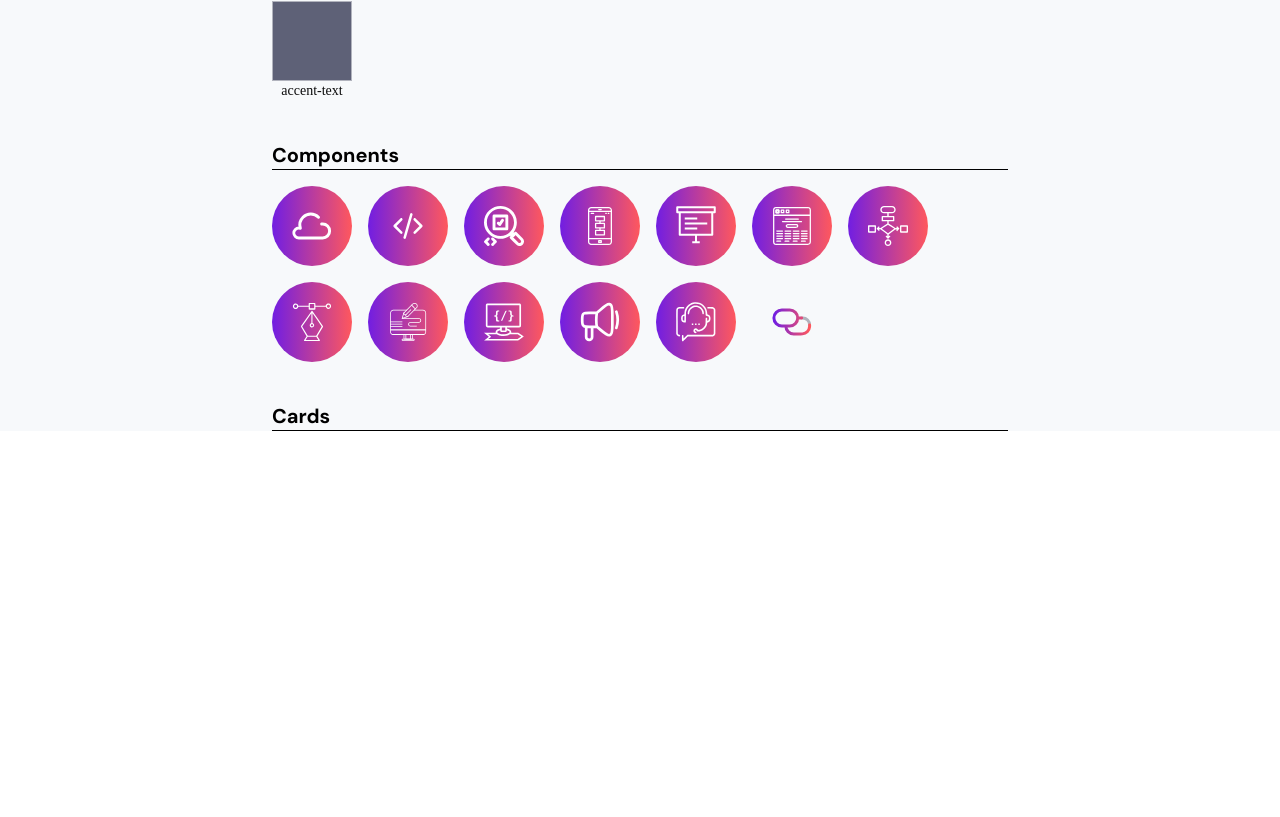
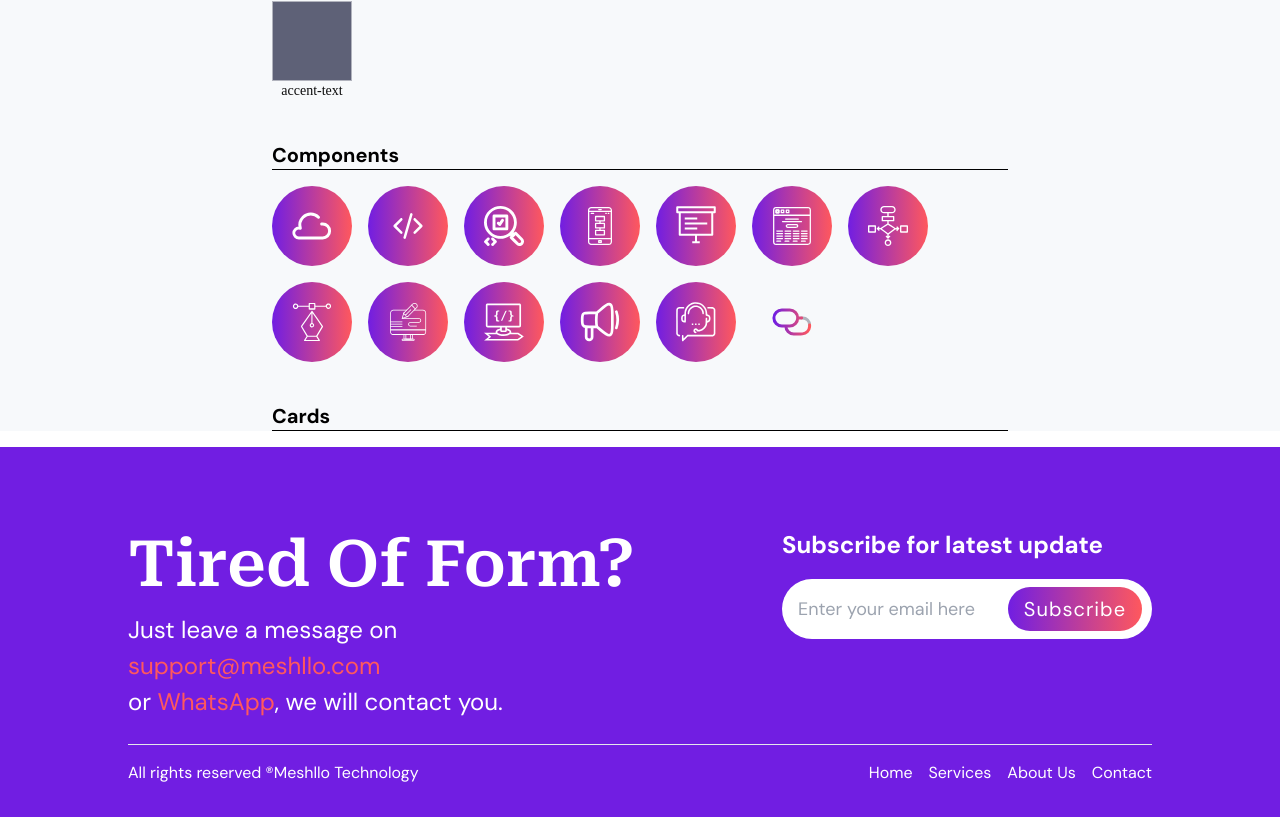
Before and after one commit to nazmuldipu/meshllo, a Next.js app: page / in a window 1280 px wide. Shown: the part 6054-6871 px from the top of the page. Before the commit the page ends 6501 px from the top, so only its background shows below. Built offline with nearby package versions, Linux system fonts and the light colour scheme.

Commit message:
footer updated

```diff
--- /dev/null
+++ b/src/components/molecules/ContentWrapper.tsx
@@ -0,0 +1,24 @@
+import { ReactNode } from "react";
+
+interface Props {
+  background?: string;
+  className?: string;
+  children: ReactNode;
+}
+const ContentWrapper = ({
+  background = "bg-white",
+  children,
+  className = "pt-10 md:pt-20 lg:pt-32 pb-24",
+}: Props) => {
+  return (
+    <section className={`${background}`}>
+      <div
+        className={`md:max-w-screen-sm lg:max-w-screen-md xl:max-w-screen-lg 2xl:max-w-screen-xl mx-4 md:mx-auto ${className}`}
+      >
+        {children}
+      </div>
+    </section>
+  );
+};
+
+export default ContentWrapper;
--- /dev/null
+++ b/src/components/molecules/subscribeForm.tsx
@@ -0,0 +1,28 @@
+import styles from "@/styles/styles.module.css";
+
+const SubscribeForm = () => {
+  return (
+    <div className="flex flex-col gap-2 lg:gap-4 text-center lg:text-left">
+      <h5 className={`${styles["meshllo__regular-text"]} !font-bold`}>
+        Subscribe for latest update
+      </h5>
+      <form className="relative">
+        <input
+          type="email"
+          id="subscribe-email"
+          className="w-full min-w-min p-2 md:p-3 xl:p-4 !pr-32 md:!pr-36 xl:pr-44 ps-6 text-base md:text-lg text-gray-900  rounded-full bg-white "
+          placeholder="Enter your email here"
+          required
+        />
+        <button
+          type="submit"
+          className="text-white absolute end-1.5 xl:end-2.5 bottom-1 xl:bottom-2 bg-meshllo hover:scale-105 transition-all font-normal tracking-wider rounded-full text-base md:text-lg xl:text-xl px-4 py-1 md:py-2"
+        >
+          Subscribe
+        </button>
+      </form>
+    </div>
+  );
+};
+
+export default SubscribeForm;
--- /dev/null
+++ b/src/components/templates/footer.tsx
@@ -0,0 +1,62 @@
+import Data from "@/data/data";
+import styles from "@/styles/styles.module.css";
+import ContentWrapper from "../molecules/ContentWrapper";
+import Link from "next/link";
+import SubscribeForm from "../molecules/subscribeForm";
+
+const Footer = () => {
+  const data = Data.footer;
+  const contact = Data.contact;
+  const nav = Data.navbar;
+  return (
+    <ContentWrapper
+      background="bg-primary text-white font-sans"
+      className="pt-10 md:pt-16 lg:pt-20 pb-4 "
+    >
+      <div className="grid lg:grid-cols-2 gap-6 lg:gap-1 pb-6 border-b">
+        <div className="text-center lg:text-left">
+          <h3 className={`${styles["meshllo__title"]} pb-2`}>{data.title}</h3>
+          <div className={styles["meshllo__regular-text"]}>
+            <span>
+              {data.subtitle}{" "}
+              <Link href={`mailto:${contact.email}`} className=" text-accent">
+                {contact.email}
+              </Link>
+              <br />
+              or{" "}
+              <Link
+                href={`https://wa.me/${contact.phone}`}
+                className=" text-accent"
+              >
+                WhatsApp
+              </Link>
+              {data.dialog}
+            </span>
+          </div>
+        </div>
+        <div className="flex justify-center lg:justify-end">
+          <SubscribeForm />
+        </div>
+      </div>
+      <div className="flex justify-between py-4">
+        <div className="text-center">{data.copyright}</div>
+        <div className="">
+          <ul className="flex gap-4">
+            {nav.links.map((link, index) => (
+              <li key={index}>
+                <Link
+                  href={link.href}
+                  className=" text-white hover:text-accent"
+                >
+                  {link.name}
+                </Link>
+              </li>
+            ))}
+          </ul>
+        </div>
+      </div>
+    </ContentWrapper>
+  );
+};
+
+export default Footer;
--- a/src/data/data.tsx
+++ b/src/data/data.tsx
@@ -1,4 +1,25 @@
 const Data = {
+  navbar: {
+    logo: "Meshllo",
+    links: [
+      {
+        name: "Home",
+        href: "/",
+      },
+      {
+        name: "Services",
+        href: "/services",
+      },
+      {
+        name: "About Us",
+        href: "/about",
+      },
+      {
+        name: "Contact",
+        href: "/contact",
+      },
+    ],
+  },
   engagement: {
     title: "How Meshllo Works",
     subtitle: "Our Engagement Model",
@@ -117,6 +138,21 @@ const Data = {
       data: [],
     },
   },
+  footer: {
+    title: "Tired Of Form?",
+    subtitle: "Just leave a message on",
+    copyright: "All rights reserved ®Meshllo Technology",
+    dialog: ", we will contact you.",
+    content: {
+      header: "",
+      data: [],
+    },
+  },
+
+  contact: {
+    email: "support@meshllo.com",
+    phone: "+8801912239643",
+  },
 };
 
 export default Data;
--- a/src/pages/index.tsx
+++ b/src/pages/index.tsx
@@ -4,6 +4,7 @@ import Hero from "@/components/templates/hero";
 import Engagement from "@/components/templates/engagement";
 import Services from "@/components/templates/services";
 import AboutUs from "@/components/templates/aboutUs";
+import Footer from "@/components/templates/footer";
 
 export default function Home() {
   return (
@@ -16,6 +17,7 @@ export default function Home() {
       <div className="bg-secondary">
         <Atoms />
       </div>
+      <Footer />
     </article>
   );
 }
--- a/src/styles/styles.module.css
+++ b/src/styles/styles.module.css
@@ -135,3 +135,43 @@
     max-width: 550px;
   }
 }
+
+/* ------------ Footer ------------- */
+.meshllo__title {
+  font-family: var(--font-roboto-serif);
+  font-size: 24px;
+  line-height: 120%;
+  font-weight: 600;
+  letter-spacing: 0em;
+}
+.meshllo__regular-text {
+  font-family: var(--font-roboto-sans);
+  font-size: 16px;
+  line-height: 150%;
+  font-weight: 400;
+  letter-spacing: 0em;
+}
+@media screen and (min-width: 768px) {
+  .meshllo__title {
+    font-size: 36px;
+  }
+  .meshllo__regular-text {
+    font-size: 18px;
+  }
+}
+@media screen and (min-width: 1024px) {
+  .meshllo__title {
+    font-size: 48px;
+  }
+  .meshllo__regular-text {
+    font-size: 20px;
+  }
+}
+@media screen and (min-width: 1280px) {
+  .meshllo__title {
+    font-size: 64px;
+  }
+  .meshllo__regular-text {
+    font-size: 24px;
+  }
+}
```
